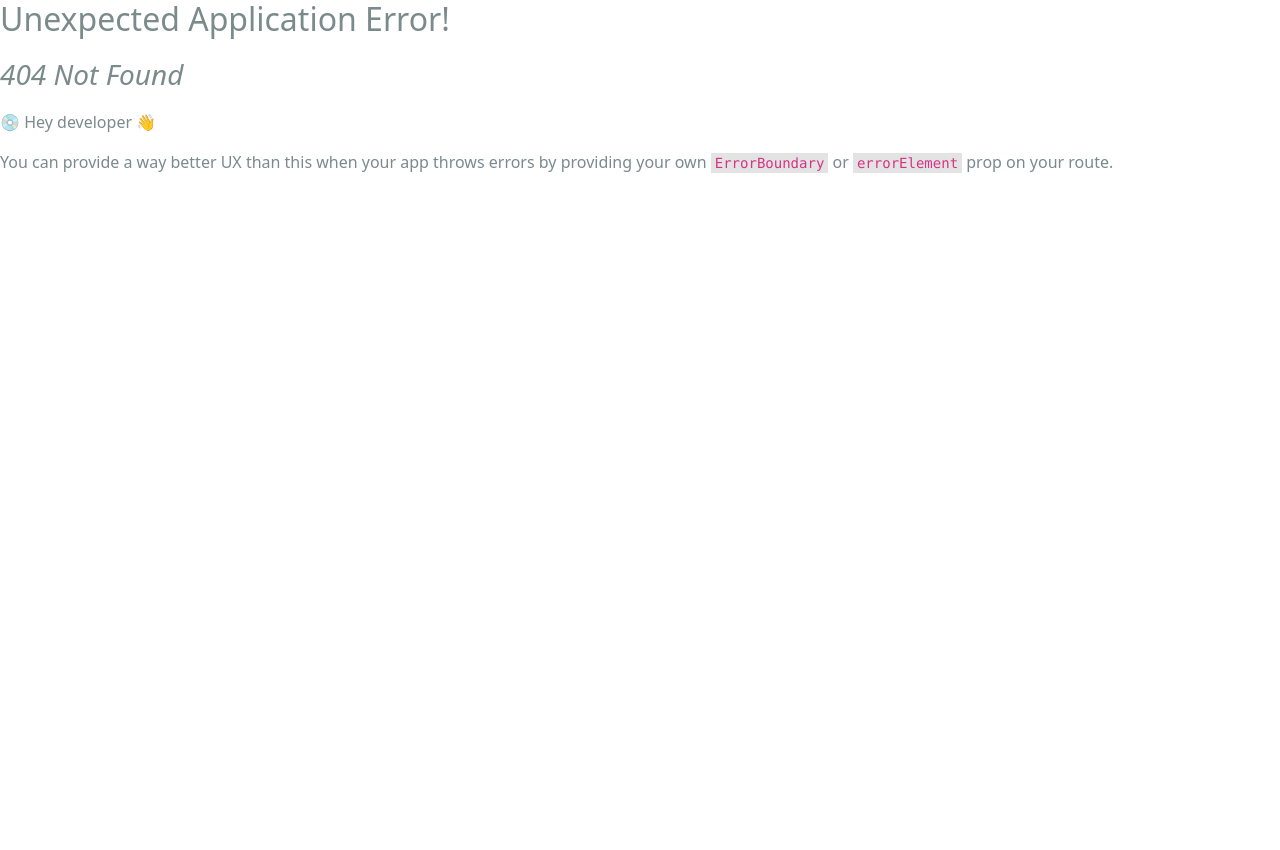
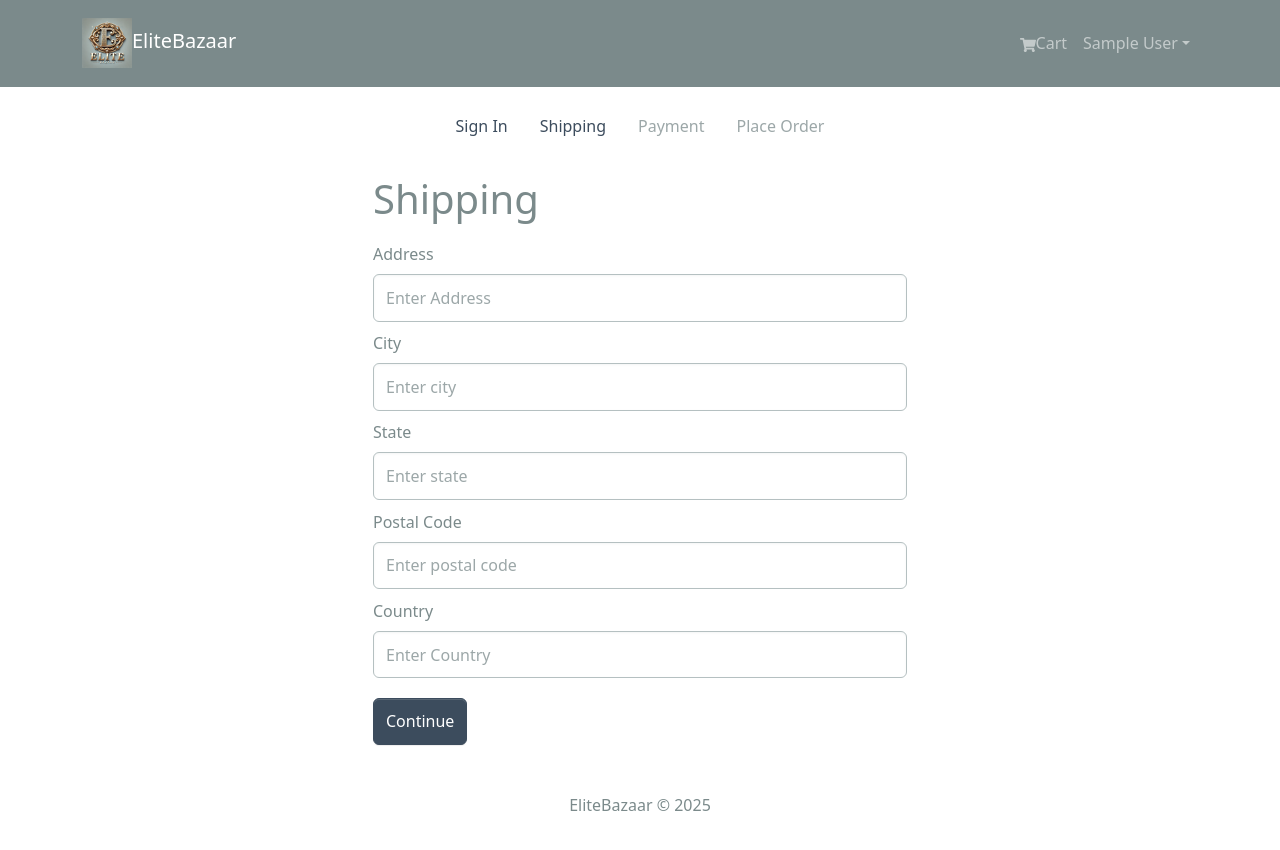
Before and after one commit to sudeep104/EliteBazaar, a React (Create React App) app in the folder frontend/: page /shipping in a window 1280 px wide. Before the commit this address had no page. Before the commit the page ends 800 px from the top, so only its background shows below. Built offline with nearby package versions, Linux system fonts and the light colour scheme; sample sign-in values are in the browser's storage.

Commit message:
add shipping functionality with address form and checkout steps

```diff
--- /dev/null
+++ b/frontend/src/components/CheckoutSteps.jsx
@@ -0,0 +1,48 @@
+import React from 'react'
+import {  Nav } from 'react-bootstrap'
+import { LinkContainer} from 'react-router-bootstrap'
+
+const CheckoutSteps = ({ step1, step2, step3, step4 }) => {
+  return (
+    <Nav className='justify-content-center mb-4'>
+      <Nav.Item>
+        {step1 ? (
+            <LinkContainer to='/login'>
+                <Nav.Link>Sign In</Nav.Link>
+            </LinkContainer>
+        ) : (
+            <Nav.Link disabled>Sign In</Nav.Link>
+        ) }
+      </Nav.Item>
+      <Nav.Item>
+        {step2 ? (
+            <LinkContainer to='/shipping'>
+                <Nav.Link>Shipping</Nav.Link>
+            </LinkContainer>
+        ) : (
+            <Nav.Link disabled>Shipping In</Nav.Link>
+        ) }
+      </Nav.Item>
+      <Nav.Item>
+        {step3 ? (
+            <LinkContainer to='/payment'>
+                <Nav.Link>Payment</Nav.Link>
+            </LinkContainer>
+        ) : (
+            <Nav.Link disabled>Payment</Nav.Link>
+        ) }
+      </Nav.Item>
+      <Nav.Item>
+        {step4 ? (
+            <LinkContainer to='/placeorder'>
+                <Nav.Link>Place Order</Nav.Link>
+            </LinkContainer>
+        ) : (
+            <Nav.Link disabled>Place Order</Nav.Link>
+        ) }
+      </Nav.Item>
+    </Nav>
+  )
+}
+
+export default CheckoutSteps
--- a/frontend/src/components/FormContainer.jsx
+++ b/frontend/src/components/FormContainer.jsx
@@ -4,7 +4,7 @@
 const FormContainer = ({ children }) => {
   return (
     <Container>
-      <Row>
+      <Row className='justify-content-md-center'>
         <Col xs={12} md={6}>
             {children}
         </Col>
@@ -13,4 +13,4 @@
   )
 }
 
-export default FormContainer
+export default FormContainer;
--- /dev/null
+++ b/frontend/src/components/PrivateRoute.jsx
@@ -0,0 +1,11 @@
+import React from 'react'
+import { Outlet, Navigate} from "react-router-dom"
+import { useSelector} from "react-redux"
+
+const PrivateRoute = () => {
+    const { userInfo } = useSelector((state) => state.auth);
+
+    return userInfo ? <Outlet /> : <Navigate to='login' replace />;
+};
+
+export default PrivateRoute;
--- a/frontend/src/index.js
+++ b/frontend/src/index.js
@@ -13,11 +13,13 @@
 import "./assets/styles/index.css";
 import App from "./App";
 import reportWebVitals from "./reportWebVitals";
+import PrivateRoute from "./components/PrivateRoute";
 import HomeScreen from "./screens/HomeScreen";
 import ProductScreen from "./screens/ProductScreen";
 import CrtScreen from "./screens/CrtScreen";
 import LoginScreen from "./screens/LoginScreen";
 import RegisterScreen from "./screens/RegisterScreen";
+import ShippingScreen from "./screens/ShippingScreen";
 
 const router = createBrowserRouter(
   createRoutesFromElements(
@@ -27,6 +29,10 @@
       <Route path="/cart" element={<CrtScreen />} />
       <Route path="/login" element={<LoginScreen />} />
       <Route path="/register" element={<RegisterScreen />} />
+
+      <Route path="" element={<PrivateRoute />}>
+        <Route path="/shipping" element={<ShippingScreen />} />
+      </Route>
     </Route>
   )
 );
--- a/frontend/src/screens/CrtScreen.jsx
+++ b/frontend/src/screens/CrtScreen.jsx
@@ -29,8 +29,9 @@
   };
 
   const checkoutHandler = () => {
-    navigate("/login?redirect=/shipping");
-  }
+    // navigate('/login?redirect=/shipping');
+    navigate('/shipping');
+  };
 
   return (
     <Row>
@@ -94,8 +95,8 @@
             </ListGroup.Item>
             <ListGroup.Item>
                 <Button
-                  type="button"
-                  className="btn-block"
+                  type='button'
+                  className='btn-block'
                   disabled={cartItems.length === 0}
                   onClick={checkoutHandler}
                   >
--- /dev/null
+++ b/frontend/src/screens/ShippingScreen.jsx
@@ -0,0 +1,98 @@
+import React from "react";
+import { useState } from "react";
+import { Form, Button } from "react-bootstrap";
+import { useDispatch, useSelector } from "react-redux";
+import { useNavigate } from "react-router-dom";
+import FormContainer from "../components/FormContainer";
+import { saveShippingAddress } from "../slices/cartSlice";
+import CheckoutSteps from "../components/CheckoutSteps";
+
+const ShippingScreen = () => {
+  const cart = useSelector((state) => state.cart);
+  const { shippingAddress } = cart;
+
+  const [address, setAddress] = useState(shippingAddress?.address || "");
+  const [city, setCity] = useState(shippingAddress?.city || "");
+  const [state, setState] = useState(shippingAddress?.state || "");
+  const [postalCode, setPostalCode] = useState(
+    shippingAddress?.postalCode || ""
+  );
+  const [country, setCountry] = useState(shippingAddress?.country || "");
+
+  const navigate = useNavigate();
+  const dispatch = useDispatch();
+
+  const submitHandler = (e) => {
+    e.preventDefault();
+    dispatch(
+      saveShippingAddress({ address, city, state, postalCode, country })
+    );
+    navigate("/payment");
+  };
+
+  return (
+    <FormContainer>
+      <CheckoutSteps step1 step2 />
+
+      <h1>Shipping</h1>
+
+      <Form onSubmit={submitHandler}>
+        <Form.Group controlId="address" className="my-2">
+          <Form.Label>Address</Form.Label>
+          <Form.Control
+            type="text"
+            placeholder="Enter Address"
+            value={address}
+            onChange={(e) => setAddress(e.target.value)}
+          ></Form.Control>
+        </Form.Group>
+
+        <Form.Group controlId="city" className="my-2">
+          <Form.Label>City</Form.Label>
+          <Form.Control
+            type="text"
+            placeholder="Enter city"
+            value={city}
+            onChange={(e) => setCity(e.target.value)}
+          ></Form.Control>
+        </Form.Group>
+
+        <Form.Group controlId="state" className="my-2">
+          <Form.Label>State</Form.Label>
+          <Form.Control
+            type="text"
+            placeholder="Enter state"
+            value={state}
+            onChange={(e) => setState(e.target.value)}
+          ></Form.Control>
+        </Form.Group>
+
+        <Form.Group controlId="postalCode" className="my-2">
+          <Form.Label>Postal Code</Form.Label>
+          <Form.Control
+            type="text"
+            placeholder="Enter postal code"
+            value={postalCode}
+            onChange={(e) => setPostalCode(e.target.value)}
+          ></Form.Control>
+        </Form.Group>
+
+        <Form.Group controlId="country" className="my-2">
+          <Form.Label>Country</Form.Label>
+          <Form.Control
+            type="text"
+            placeholder="Enter Country"
+            value={country}
+            onChange={(e) => setCountry(e.target.value)}
+          ></Form.Control>
+        </Form.Group>
+
+        <Button type="submit" variant="primary" className="my-2">
+          Continue
+        </Button>
+      </Form>
+    </FormContainer>
+  );
+};
+
+export default ShippingScreen;
--- a/frontend/src/slices/cartSlice.js
+++ b/frontend/src/slices/cartSlice.js
@@ -3,8 +3,7 @@
 
 const initialState = localStorage.getItem("cart")
   ? JSON.parse(localStorage.getItem("cart"))
-  : { cartItems: [] };
-
+  : { cartItems: [], shippingAddress: {}, paymentMethod: "PayPal" };
 
 const cartSlice = createSlice({
   name: "cart",
@@ -28,9 +27,14 @@
       state.cartItems = state.cartItems.filter((x) => x._id !== action.payload);
       return updateCart(state);
     },
+    saveShippingAddress: (state, action) => {
+      state.shippingAddress = action.payload;
+      return updateCart(state);
+    },
   },
 });
 
-export const { addToCart, removeFromCart } = cartSlice.actions;
+export const { addToCart, removeFromCart, saveShippingAddress } =
+  cartSlice.actions;
 
 export default cartSlice.reducer;
```
